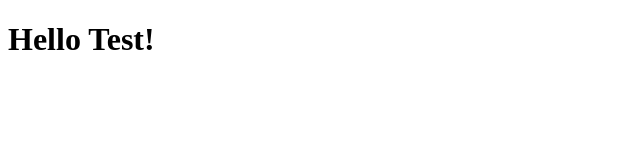
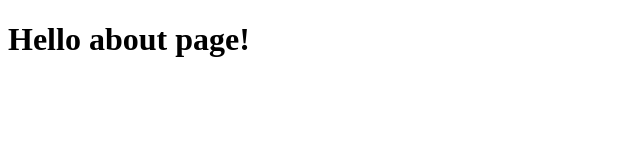
Before and after one commit to mogilevich/github_actions, a plain HTML site: page index.html in a window 1280 px wide. Shown: the whole page, without its empty margins (0-640 px from the left). Drawn offline with Linux system fonts and the light colour scheme.

Commit message:
Update index.html

```diff
--- a/index.html
+++ b/index.html
@@ -7,6 +7,6 @@
 	<title>GitHub Actions</title>
 </head>
 <body>
-	<h1>Hello Test!</h1>
+	<h1>Hello about page!</h1>
 </body>
 </html>
```
